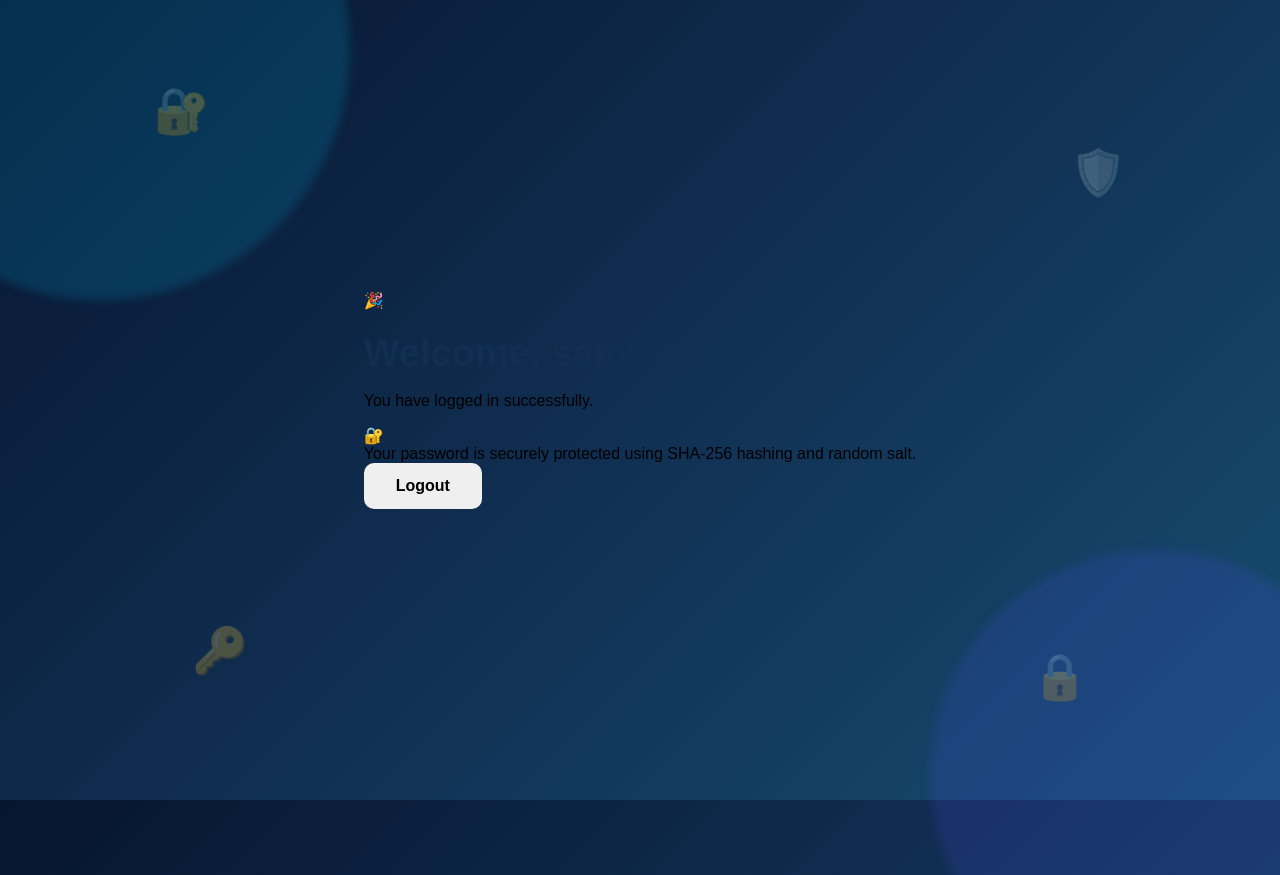
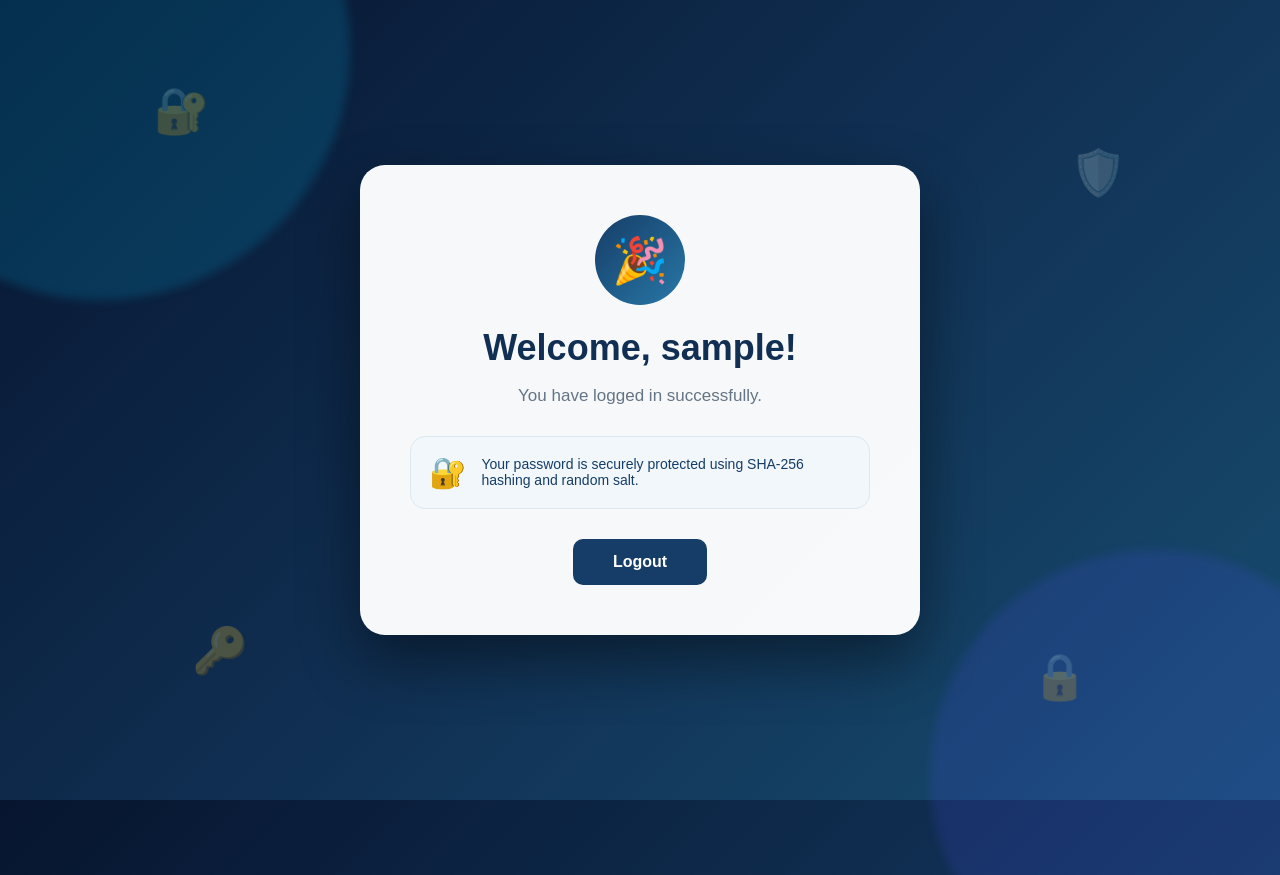
Before and after one commit to puttalavanya085-wq/SecurePasswordStorage, a Flask app: page /welcome in a window 1280 px wide; the page is wider, and only the part inside the window is pictured. Shown: the top 875 px of that part. Run offline with Flask 3, Linux system fonts and the light colour scheme; the visitor is signed in with stand-in values (Sample User, id 1).

Commit message:
Update style.css

```diff
--- a/static/style.css
+++ b/static/style.css
@@ -1,191 +1,341 @@
 * {
     box-sizing: border-box;
 }
+
 
 body {
     margin: 0;
     min-height: 100vh;
     font-family: Arial, sans-serif;
-    background: linear-gradient(135deg, #07152f, #102f52, #174d70);
+
+    background:
+        linear-gradient(
+            135deg,
+            #07152f,
+            #102f52,
+            #174d70
+        );
+
     display: flex;
     justify-content: center;
     align-items: center;
+
     overflow: hidden;
     position: relative;
 }
 
+
 body::before {
     content: "";
+
     position: absolute;
+
     width: 500px;
     height: 500px;
+
     background: rgba(0, 200, 255, 0.15);
+
     border-radius: 50%;
+
     top: -200px;
     left: -150px;
+
     filter: blur(5px);
 }
 
+
 body::after {
     content: "";
+
     position: absolute;
+
     width: 450px;
     height: 450px;
+
     background: rgba(80, 80, 255, 0.15);
+
     border-radius: 50%;
+
     bottom: -200px;
     right: -100px;
+
     filter: blur(5px);
 }
 
+
+/* HOME PAGE */
+
 .main-card {
+
     position: relative;
     z-index: 2;
+
     width: 650px;
+
     padding: 45px;
+
     text-align: center;
+
     border-radius: 25px;
+
     background: rgba(255, 255, 255, 0.96);
-    box-shadow: 0 25px 60px rgba(0, 0, 0, 0.45);
-    border: 1px solid rgba(255, 255, 255, 0.4);
+
+    box-shadow:
+        0 25px 60px rgba(0, 0, 0, 0.45);
+
+    border:
+        1px solid rgba(255, 255, 255, 0.4);
 }
 
+
 .icon {
+
     width: 85px;
     height: 85px;
+
     margin: auto;
+
     display: flex;
+
     align-items: center;
     justify-content: center;
+
     border-radius: 50%;
-    background: linear-gradient(135deg, #163d67, #2878a8);
+
+    background:
+        linear-gradient(
+            135deg,
+            #163d67,
+            #2878a8
+        );
+
     font-size: 42px;
-    box-shadow: 0 10px 25px rgba(20, 70, 110, 0.35);
+
+    box-shadow:
+        0 10px 25px rgba(20, 70, 110, 0.35);
 }
 
+
 h1 {
+
     margin: 22px 0 12px;
+
     font-size: 38px;
+
     color: #102f52;
+
     line-height: 1.15;
 }
 
+
 .subtitle {
+
     font-size: 17px;
+
     color: #596979;
+
+    margin-bottom: 25px;
+}
+
+
+.success-message {
+
+    color: #16803c;
+
+    font-weight: bold;
+
+    font-size: 16px;
+
+    margin: 15px 0 22px;
+}
+
+
+.features {
+
+    display: flex;
+
+    justify-content: center;
+
+    gap: 15px;
+
     margin-bottom: 30px;
 }
 
-.features {
-    display: flex;
-    justify-content: center;
-    gap: 15px;
-    margin-bottom: 30px;
-}
 
 .feature {
+
     width: 175px;
+
     padding: 17px 10px;
+
     background: #f2f7fb;
+
     border-radius: 15px;
+
     display: flex;
+
     align-items: center;
+
     gap: 10px;
+
     text-align: left;
+
     border: 1px solid #dce8f0;
 }
 
+
 .feature span {
+
     font-size: 25px;
 }
 
+
 .feature b {
+
     display: block;
+
     color: #163d67;
+
     font-size: 14px;
 }
 
+
 .feature small {
+
     color: #71808d;
+
     font-size: 11px;
 }
 
+
 .buttons {
+
     display: flex;
+
     justify-content: center;
+
     gap: 18px;
 }
 
+
 button {
+
     border: none;
+
     padding: 14px 32px;
+
     border-radius: 10px;
+
     font-size: 16px;
+
     font-weight: bold;
+
     cursor: pointer;
+
     transition: 0.3s;
 }
 
+
 .register-btn {
+
     background: #163d67;
+
     color: white;
 }
 
+
 .login-btn {
+
     background: #e8f2f8;
+
     color: #163d67;
+
     border: 2px solid #163d67;
 }
 
+
 .register-btn:hover {
+
     transform: translateY(-3px);
-    box-shadow: 0 8px 20px rgba(22, 61, 103, 0.35);
+
+    box-shadow:
+        0 8px 20px rgba(22, 61, 103, 0.35);
 }
 
+
 .login-btn:hover {
+
     transform: translateY(-3px);
+
     background: #163d67;
+
     color: white;
 }
 
+
 .bottom-text {
+
     margin-top: 25px;
+
     color: #687887;
+
     font-size: 13px;
 }
 
+
+/* FLOATING ICONS */
+
 .floating {
+
     position: absolute;
+
     z-index: 1;
+
     font-size: 45px;
+
     opacity: 0.25;
-    animation: float 4s ease-in-out infinite;
+
+    animation:
+        float 4s ease-in-out infinite;
 }
 
+
 .lock {
+
     top: 12%;
     left: 12%;
 }
 
+
 .shield {
+
     top: 20%;
     right: 12%;
+
     animation-delay: 1s;
 }
 
+
 .key {
+
     bottom: 15%;
     left: 15%;
+
     animation-delay: 2s;
 }
 
+
 .secure {
+
     bottom: 12%;
     right: 15%;
+
     animation-delay: 3s;
 }
 
+
 @keyframes float {
+
     0%, 100% {
         transform: translateY(0px);
     }
@@ -195,119 +345,346 @@ button {
     }
 }
 
+
+/* REGISTER AND LOGIN */
+
+.auth-card {
+
+    position: relative;
+
+    z-index: 2;
+
+    width: 480px;
+
+    padding: 45px;
+
+    text-align: center;
+
+    border-radius: 25px;
+
+    background: rgba(255, 255, 255, 0.97);
+
+    box-shadow:
+        0 25px 60px rgba(0, 0, 0, 0.45);
+}
+
+
+.auth-icon {
+
+    width: 80px;
+    height: 80px;
+
+    margin: auto;
+
+    display: flex;
+
+    align-items: center;
+    justify-content: center;
+
+    border-radius: 50%;
+
+    background:
+        linear-gradient(
+            135deg,
+            #163d67,
+            #2878a8
+        );
+
+    font-size: 38px;
+}
+
+
+.auth-card h1 {
+
+    color: #102f52;
+
+    font-size: 32px;
+
+    margin: 20px 0 10px;
+}
+
+
+.auth-subtitle {
+
+    color: #657585;
+
+    font-size: 15px;
+
+    margin-bottom: 28px;
+}
+
+
+.auth-card form {
+
+    display: flex;
+
+    flex-direction: column;
+
+    align-items: center;
+}
+
+
+.auth-card input {
+
+    width: 100%;
+
+    height: 52px;
+
+    padding: 0 16px;
+
+    margin: 8px 0;
+
+    border:
+        2px solid #d5e1ea;
+
+    border-radius: 10px;
+
+    font-size: 16px;
+
+    outline: none;
+}
+
+
+.auth-card input:focus {
+
+    border-color: #2878a8;
+
+    box-shadow:
+        0 0 8px rgba(40, 120, 168, 0.25);
+}
+
+
+.auth-button {
+
+    width: 100%;
+
+    height: 52px;
+
+    margin-top: 15px;
+
+    background: #163d67;
+
+    color: white;
+
+    border: none;
+
+    border-radius: 10px;
+
+    font-size: 17px;
+
+    font-weight: bold;
+
+    cursor: pointer;
+
+    transition: 0.3s;
+}
+
+
+.auth-button:hover {
+
+    background: #2878a8;
+
+    transform: translateY(-2px);
+}
+
+
+.error-message {
+
+    color: #d62828;
+
+    font-weight: bold;
+
+    margin: 18px 0;
+}
+
+
+.back-link {
+
+    display: inline-block;
+
+    margin-top: 10px;
+
+    color: #163d67;
+
+    font-weight: bold;
+
+    text-decoration: none;
+}
+
+
+.back-link:hover {
+
+    text-decoration: underline;
+}
+
+
+/* WELCOME PAGE */
+
+.welcome-card {
+
+    position: relative;
+
+    z-index: 2;
+
+    width: 560px;
+
+    padding: 50px;
+
+    text-align: center;
+
+    border-radius: 25px;
+
+    background: rgba(255, 255, 255, 0.97);
+
+    box-shadow:
+        0 25px 60px rgba(0, 0, 0, 0.45);
+}
+
+
+.welcome-icon {
+
+    width: 90px;
+    height: 90px;
+
+    margin: auto;
+
+    display: flex;
+
+    align-items: center;
+    justify-content: center;
+
+    border-radius: 50%;
+
+    background:
+        linear-gradient(
+            135deg,
+            #163d67,
+            #2878a8
+        );
+
+    font-size: 45px;
+}
+
+
+.welcome-card h1 {
+
+    color: #102f52;
+
+    font-size: 36px;
+
+    margin: 22px 0 10px;
+}
+
+
+.welcome-card > p {
+
+    color: #657585;
+
+    font-size: 17px;
+}
+
+
+.security-box {
+
+    display: flex;
+
+    align-items: center;
+
+    gap: 15px;
+
+    margin: 30px 0;
+
+    padding: 18px;
+
+    background: #f2f7fb;
+
+    border-radius: 15px;
+
+    border: 1px solid #dce8f0;
+
+    color: #163d67;
+
+    text-align: left;
+
+    font-size: 14px;
+}
+
+
+.security-box div {
+
+    font-size: 30px;
+}
+
+
+.logout-button {
+
+    background: #163d67;
+
+    color: white;
+
+    padding: 14px 40px;
+}
+
+
+.logout-button:hover {
+
+    background: #2878a8;
+
+    transform: translateY(-2px);
+}
+
+
+/* MOBILE */
+
 @media (max-width: 700px) {
 
     .main-card {
+
         width: 90%;
+
         padding: 30px 20px;
     }
 
+
     h1 {
+
         font-size: 30px;
     }
 
+
     .features {
+
         flex-direction: column;
+
         align-items: center;
     }
 
+
     .feature {
+
         width: 80%;
     }
 
+
+    .auth-card {
+
+        width: 90%;
+
+        padding: 30px 20px;
+    }
+
+
+    .welcome-card {
+
+        width: 90%;
+
+        padding: 30px 20px;
+    }
+
+
     .floating {
+
         display: none;
     }
+
 }
-.auth-card {
-    position: relative;
-    z-index: 2;
-    width: 480px;
-    padding: 45px;
-    text-align: center;
-    border-radius: 25px;
-    background: rgba(255, 255, 255, 0.97);
-    box-shadow: 0 25px 60px rgba(0, 0, 0, 0.45);
-}
-
-.auth-icon {
-    width: 80px;
-    height: 80px;
-    margin: auto;
-    display: flex;
-    align-items: center;
-    justify-content: center;
-    border-radius: 50%;
-    background: linear-gradient(135deg, #163d67, #2878a8);
-    font-size: 38px;
-}
-
-.auth-card h1 {
-    color: #102f52;
-    font-size: 32px;
-    margin: 20px 0 10px;
-}
-
-.auth-subtitle {
-    color: #657585;
-    font-size: 15px;
-    margin-bottom: 28px;
-}
-
-.auth-card form {
-    display: flex;
-    flex-direction: column;
-    align-items: center;
-}
-
-.auth-card input {
-    width: 100%;
-    height: 52px;
-    padding: 0 16px;
-    margin: 8px 0;
-    box-sizing: border-box;
-    border: 2px solid #d5e1ea;
-    border-radius: 10px;
-    font-size: 16px;
-    outline: none;
-}
-
-.auth-card input:focus {
-    border-color: #2878a8;
-    box-shadow: 0 0 8px rgba(40, 120, 168, 0.25);
-}
-
-.auth-button {
-    width: 100%;
-    height: 52px;
-    margin-top: 15px;
-    background: #163d67;
-    color: white;
-    border: none;
-    border-radius: 10px;
-    font-size: 17px;
-    font-weight: bold;
-    cursor: pointer;
-    transition: 0.3s;
-}
-
-.auth-button:hover {
-    background: #2878a8;
-    transform: translateY(-2px);
-}
-
-.message {
-    color: #163d67;
-    font-weight: bold;
-    margin: 18px 0;
-}
-
-.back-link {
-    color: #163d67;
-    font-weight: bold;
-    text-decoration: none;
-}
-
-.back-link:hover {
-    text-decoration: underline;
-}
```
